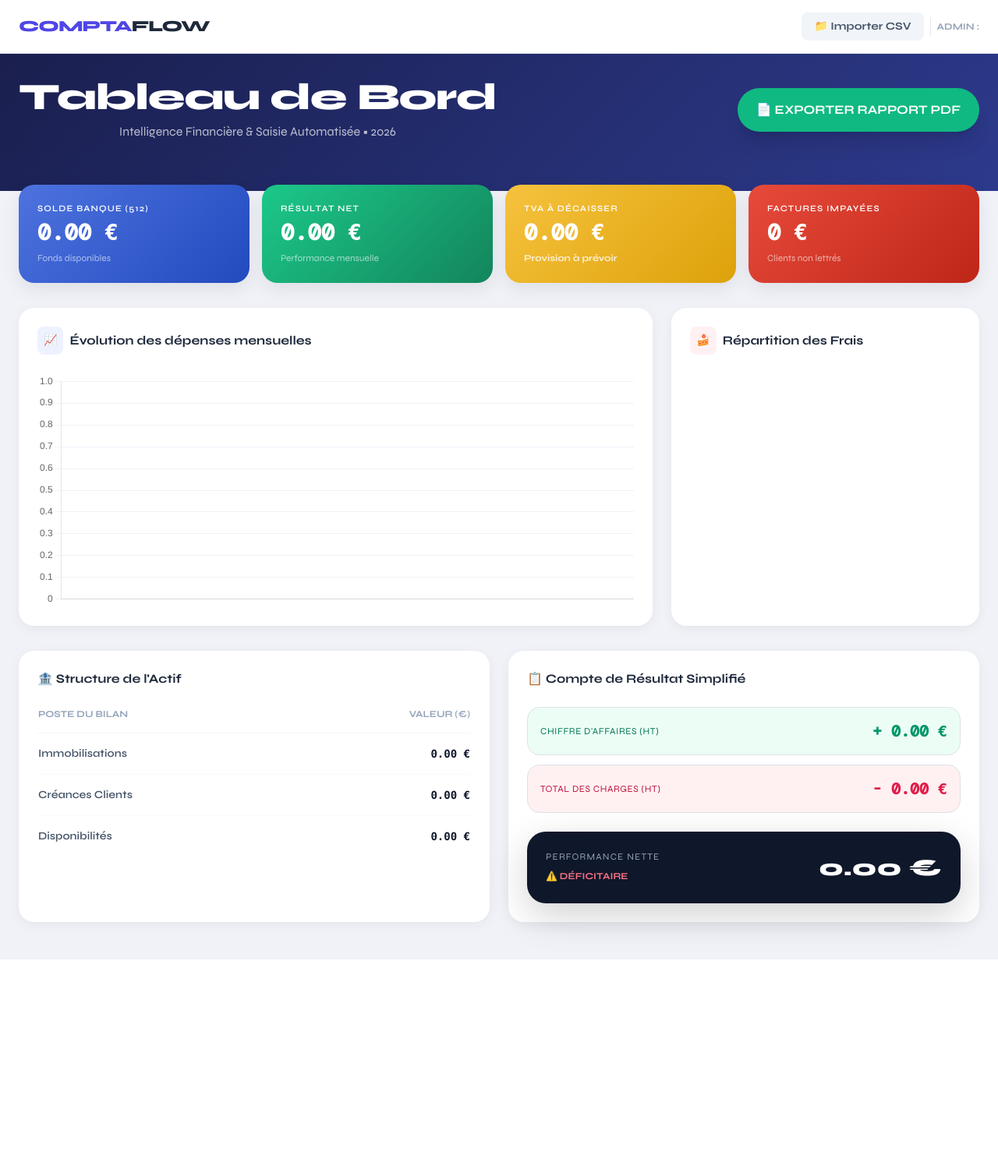
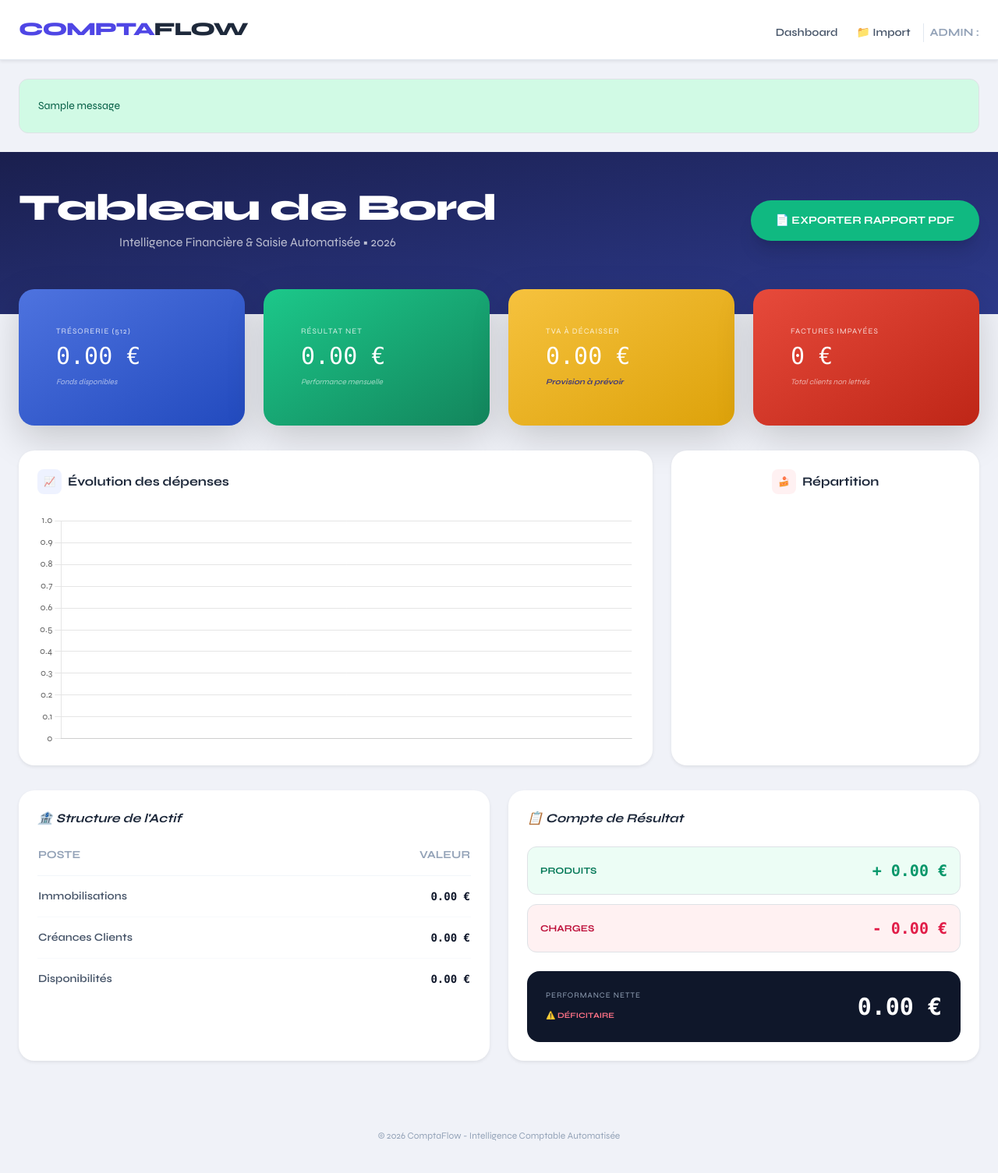
Before and after one commit to Imed7223/compta_project, a Django app: page /api/dashboard/ in a window 1280 px wide. Shown: the whole page at 78% size. Before the commit the page ends 1231 px from the top, so only its background shows below. Run offline with Django 5.2, Linux system fonts and the light colour scheme; tables that the repository leaves empty hold one stand-in row (values such as "Sample post"); one stand-in notice (Sample message) is shown; a map, chart or similar area stays blank; some libraries are stand-ins or nearby versions.

Commit message:
responsive

```diff
--- a/app_compta/templates/app_compta/dashboard.html
+++ b/app_compta/templates/app_compta/dashboard.html
@@ -1,127 +1,14 @@
-<!DOCTYPE html>
-<html lang="fr">
-<head>
-    <meta charset="UTF-8">
-    <meta name="viewport" content="width=device-width, initial-scale=1.0">
-    <title>ComptaFlow - Dashboard</title>
-
-    <link href="https://cdn.jsdelivr.net/npm/bootstrap@5.3.0/dist/css/bootstrap.min.css" rel="stylesheet">
-    <script src="https://cdn.tailwindcss.com"></script>
-
-    <style>
-        @import url('https://fonts.googleapis.com/css2?family=Syne:wght@400;600;700;800&family=DM+Mono:wght@400;500&display=swap');
-
-        :root {
-            --primary: #4e73df;
-            --success: #1cc88a;
-            --warning: #f6c23e;
-            --danger: #e74a3b;
-            --dark-blue: #1a1f4e;
-        }
-
-        body {
-            background: #f0f2f8;
-            font-family: 'Syne', sans-serif;
-            min-height: 100vh;
-        }
-
-        .navbar-custom {
-            background: white;
-            border-bottom: 1px solid #e2e8f0;
-        }
-
-        .dashboard-header {
-            background: linear-gradient(135deg, #1a1f4e 0%, #2d3a8c 100%);
-            color: white;
-            padding: 2rem 0 4rem;
-            margin-bottom: -2rem;
-        }
-
-        .card-stat {
-            border: none;
-            border-radius: 20px;
-            box-shadow: 0 8px 24px rgba(0,0,0,0.08);
-            transition: all 0.3s ease;
-            position: relative;
-            overflow: hidden;
-        }
-
-        .card-stat:hover {
-            transform: translateY(-5px);
-            box-shadow: 0 12px 30px rgba(0,0,0,0.12);
-        }
-
-        .card-stat h6 {
-            font-size: 0.7rem;
-            letter-spacing: 0.1em;
-            font-weight: 600;
-            text-transform: uppercase;
-            margin-bottom: 0.4rem;
-        }
-
-        .card-stat h2 {
-            font-family: 'DM Mono', monospace;
-            font-weight: 600;
-            font-size: 1.4rem;
-        }
-
-        @media (min-width: 768px) {
-            .card-stat h2 { font-size: 1.8rem; }
-        }
-
-        .bg-gradient-primary { background: linear-gradient(135deg, #4e73df, #224abe); color: white; }
-        .bg-gradient-success { background: linear-gradient(135deg, #1cc88a, #13855c); color: white; }
-        .bg-gradient-warning { background: linear-gradient(135deg, #f6c23e, #dda20a); color: white; }
-        .bg-gradient-danger  { background: linear-gradient(135deg, #e74a3b, #be2617); color: white; }
-
-        .card-content {
-            border: none;
-            border-radius: 20px;
-            box-shadow: 0 4px 15px rgba(0,0,0,0.05);
-            background: white;
-        }
-
-        .perf-label {
-            font-size: 0.75rem;
-            text-transform: uppercase;
-            letter-spacing: 0.05em;
-            color: #777;
-        }
-
-        .perf-value {
-            font-family: 'DM Mono', monospace;
-            font-weight: 600;
-        }
-
-        canvas { max-width: 100% !important; }
-    </style>
-</head>
-<body>
-
-    <nav class="navbar-custom py-3">
-        <div class="container mx-auto px-4 flex justify-between items-center">
-            <a href="#" class="text-lg md:text-xl font-black text-indigo-600 tracking-tighter">
-                COMPTA<span class="text-slate-800">FLOW</span>
-            </a>
-            <div class="flex items-center gap-2 md:gap-4">
-                <a href="{% url 'import_csv' %}" class="text-sm font-bold text-slate-600 hover:text-indigo-600 flex items-center gap-1">
-                    <span class="bg-slate-100 px-3 py-2 rounded-lg text-xs md:text-sm">📁 <span class="hidden sm:inline">Importer CSV</span></span>
-                </a>
-                <div class="h-6 w-[1px] bg-slate-200 hidden sm:block"></div>
-                <span class="text-xs font-bold text-slate-400 hidden md:block">ADMIN : {{ user.username }}</span>
-            </div>
-        </div>
-    </nav>
-
-    <header class="dashboard-header">
+{% extends 'base.html' %}
+{% block content %}
+<header class="dashboard-header bg-gradient-to-br from-[#1a1f4e] to-[#2d3a8c] text-white pt-10 pb-16 md:pt-12 md:pb-20 -mb-8">
     <div class="container mx-auto px-4">
-            <div class="flex flex-col md:flex-row justify-between items-center text-center md:text-left gap-4">
+        <div class="flex flex-col md:flex-row justify-between items-center text-center md:text-left gap-6">
             <div>
-                    <h1 class="text-2xl sm:text-3xl md:text-5xl font-extrabold tracking-tight">Tableau de Bord</h1>
+                <h1 class="text-2xl md:text-5xl font-extrabold tracking-tight">Tableau de Bord</h1>
                 <p class="opacity-70 mt-2 text-sm md:text-base">Intelligence Financière & Saisie Automatisée • 2026</p>
             </div>
             <div class="w-full md:w-auto">
-                    <a href="/api/ecritures/telecharger_pdf/" class="bg-emerald-500 hover:bg-emerald-600 text-white px-6 py-3 rounded-full font-bold shadow-xl transition-all transform hover:scale-105 flex items-center justify-center gap-2 text-sm md:text-base">
+                <a href="/api/ecritures/telecharger_pdf/" class="inline-flex w-full md:w-auto justify-center bg-emerald-500 hover:bg-emerald-600 text-white px-6 md:px-8 py-3 rounded-full font-bold shadow-xl transition-all transform hover:scale-105 items-center gap-2 text-sm">
                     <span>📄 EXPORTER RAPPORT PDF</span>
                 </a>
             </div>
@@ -129,75 +16,71 @@
     </div>
 </header>
 
-    <main class="container mx-auto px-4 mt-4 pb-12">
-
-        <!-- Stat Cards -->
-        <div class="grid grid-cols-2 lg:grid-cols-4 gap-3 md:gap-6 mb-6 md:mb-8">
-            <div class="card-stat bg-gradient-primary p-4 md:p-6">
-                <h6>Solde Banque (512)</h6>
-                <h2>{{ solde_banque }} €</h2>
-                <div class="mt-2 text-xs opacity-60">Fonds disponibles</div>
+<main class="container mx-auto px-4 pb-12">
+    <div class="grid grid-cols-1 sm:grid-cols-2 lg:grid-cols-4 gap-4 md:gap-6 mb-8">
+        <div class="card-stat bg-gradient-to-br from-[#4e73df] to-[#224abe] text-white p-5 md:p-6 rounded-[20px] shadow-lg">
+            <h6 class="text-[10px] uppercase tracking-widest opacity-80 mb-2">Trésorerie (512)</h6>
+            <h2 class="text-xl md:text-3xl font-mono">{{ solde_banque }} €</h2>
+            <div class="mt-2 text-[10px] opacity-60 italic">Fonds disponibles</div>
         </div>
 
-            <div class="card-stat {% if resultat.resultat_net >= 0 %}bg-gradient-success{% else %}bg-gradient-danger{% endif %} p-4 md:p-6">
-                <h6>Résultat Net</h6>
-                <h2>{{ resultat.resultat_net }} €</h2>
-                <div class="mt-2 text-xs opacity-60">Performance mensuelle</div>
+        <div class="card-stat {% if resultat.resultat_net >= 0 %}bg-gradient-to-br from-[#1cc88a] to-[#13855c]{% else %}bg-gradient-to-br from-[#e74a3b] to-[#be2617]{% endif %} text-white p-5 md:p-6 rounded-[20px] shadow-lg">
+            <h6 class="text-[10px] uppercase tracking-widest opacity-80 mb-2">Résultat Net</h6>
+            <h2 class="text-xl md:text-3xl font-mono">{{ resultat.resultat_net }} €</h2>
+            <div class="mt-2 text-[10px] opacity-60 italic">Performance mensuelle</div>
         </div>
 
-            <div class="card-stat bg-gradient-warning p-4 md:p-6">
-                <h6>TVA à Décaisser</h6>
-                <h2>{{ tva_estimee }} €</h2>
-                <div class="mt-2 text-xs opacity-80 font-bold">Provision à prévoir</div>
+        <div class="card-stat bg-gradient-to-br from-[#f6c23e] to-[#dda20a] text-white p-5 md:p-6 rounded-[20px] shadow-lg">
+            <h6 class="text-[10px] uppercase tracking-widest opacity-80 mb-2">TVA à Décaisser</h6>
+            <h2 class="text-xl md:text-3xl font-mono">{{ tva_estimee }} €</h2>
+            <div class="mt-2 text-[10px] opacity-90 font-bold italic text-indigo-900">Provision à prévoir</div>
         </div>
 
-            <div class="card-stat bg-gradient-danger p-4 md:p-6">
-                <h6>Factures Impayées</h6>
-                <h2>{{ creances_attente }} €</h2>
-                <div class="mt-2 text-xs opacity-60">Clients non lettrés</div>
+        <div class="card-stat bg-gradient-to-br from-[#e74a3b] to-[#be2617] text-white p-5 md:p-6 rounded-[20px] shadow-lg">
+            <h6 class="text-[10px] uppercase tracking-widest opacity-80 mb-2">Factures Impayées</h6>
+            <h2 class="text-xl md:text-3xl font-mono">{{ creances_attente }} €</h2>
+            <div class="mt-2 text-[10px] opacity-60 italic">Total clients non lettrés</div>
         </div>
     </div>
 
-        <!-- Graphiques -->
-        <div class="grid grid-cols-1 lg:grid-cols-3 gap-4 md:gap-6 mb-6 md:mb-8">
-            <div class="lg:col-span-2 card-content p-4 md:p-6">
-                <h4 class="font-bold text-slate-800 mb-4 md:mb-6 flex items-center gap-2 text-sm md:text-base">
-                    <span class="bg-indigo-50 text-indigo-600 p-2 rounded-lg text-sm">📈</span>
-                    Évolution des dépenses mensuelles
+    <div class="grid grid-cols-1 lg:grid-cols-3 gap-6 mb-8">
+        <div class="lg:col-span-2 bg-white p-4 md:p-6 rounded-[20px] shadow-sm">
+            <h4 class="font-bold text-slate-800 mb-6 flex items-center gap-2 text-sm md:text-base">
+                <span class="bg-indigo-50 text-indigo-600 p-2 rounded-lg text-xs">📈</span>
+                Évolution des dépenses
             </h4>
-                <div class="h-[220px] md:h-[300px] w-full">
+            <div class="h-[250px] md:h-[300px] w-full">
                 <canvas id="expenseChart"></canvas>
             </div>
         </div>
 
-            <div class="card-content p-4 md:p-6">
-                <h4 class="font-bold text-slate-800 mb-4 md:mb-6 flex items-center gap-2 text-sm md:text-base">
-                    <span class="bg-rose-50 text-rose-600 p-2 rounded-lg text-sm">🍰</span>
-                    Répartition des Frais
+        <div class="bg-white p-4 md:p-6 rounded-[20px] shadow-sm text-center">
+            <h4 class="font-bold text-slate-800 mb-6 flex items-center justify-center gap-2 text-sm md:text-base">
+                <span class="bg-rose-50 text-rose-600 p-2 rounded-lg text-xs">🍰</span>
+                Répartition
             </h4>
-                <div class="h-[220px] md:h-[300px] flex items-center justify-center">
+            <div class="h-[250px] md:h-[300px] flex items-center justify-center">
                 <canvas id="repartitionChart"></canvas>
             </div>
         </div>
     </div>
 
-        <!-- Bilan + Résultat -->
-        <div class="grid grid-cols-1 md:grid-cols-2 gap-4 md:gap-6">
-            <div class="card-content p-4 md:p-6">
-                <h4 class="font-bold text-slate-800 mb-4 md:mb-6 text-sm md:text-base">🏦 Structure de l'Actif</h4>
+    <div class="grid grid-cols-1 md:grid-cols-2 gap-6">
+        <div class="bg-white p-4 md:p-6 rounded-[20px] shadow-sm">
+            <h4 class="font-bold text-slate-800 mb-6 text-sm md:text-base italic">🏦 Structure de l'Actif</h4>
             <div class="overflow-x-auto">
-                    <table class="w-full">
+                <table class="w-full text-xs md:text-sm">
                     <thead>
                         <tr class="text-left border-b border-slate-100">
-                                <th class="pb-3 text-xs uppercase text-slate-400 font-bold">Poste du Bilan</th>
-                                <th class="pb-3 text-right text-xs uppercase text-slate-400 font-bold">Valeur (€)</th>
+                            <th class="pb-3 text-slate-400 font-bold uppercase">Poste</th>
+                            <th class="pb-3 text-right text-slate-400 font-bold uppercase">Valeur</th>
                         </tr>
                     </thead>
                     <tbody class="divide-y divide-slate-50">
                         {% for poste, montant in bilan.actif.items %}
                         <tr>
-                                <td class="py-3 text-xs md:text-sm font-semibold text-slate-600">{{ poste }}</td>
-                                <td class="py-3 text-right font-mono font-bold text-slate-900 text-xs md:text-sm">{{ montant }} €</td>
+                            <td class="py-3 font-semibold text-slate-600">{{ poste }}</td>
+                            <td class="py-3 text-right font-mono font-bold text-slate-900">{{ montant }} €</td>
                         </tr>
                         {% endfor %}
                     </tbody>
@@ -205,32 +88,28 @@
             </div>
         </div>
 
-            <div class="card-content p-4 md:p-6 flex flex-col">
-                <h4 class="font-bold text-slate-800 mb-4 md:mb-6 text-sm md:text-base">📋 Compte de Résultat Simplifié</h4>
-
+        <div class="bg-white p-4 md:p-6 rounded-[20px] shadow-sm flex flex-col">
+            <h4 class="font-bold text-slate-800 mb-6 text-sm md:text-base italic">📋 Compte de Résultat</h4>
             <div class="space-y-3 flex-grow">
-                    <div class="flex justify-between items-center p-3 md:p-4 rounded-2xl bg-emerald-50 border border-emerald-100">
-                        <span class="perf-label text-emerald-700 text-xs">Chiffre d'Affaires (HT)</span>
-                        <span class="perf-value text-emerald-600 text-base md:text-xl">+ {{ resultat.total_produits }} €</span>
+                <div class="flex justify-between items-center p-3 md:p-4 rounded-xl bg-emerald-50 border border-emerald-100">
+                    <span class="text-[10px] md:text-xs uppercase font-bold text-emerald-700">Produits</span>
+                    <span class="font-mono text-emerald-600 text-sm md:text-xl font-bold">+ {{ resultat.total_produits }} €</span>
                 </div>
-
-                    <div class="flex justify-between items-center p-3 md:p-4 rounded-2xl bg-rose-50 border border-rose-100">
-                        <span class="perf-label text-rose-700 text-xs">Total des Charges (HT)</span>
-                        <span class="perf-value text-rose-600 text-base md:text-xl">- {{ resultat.total_charges }} €</span>
+                <div class="flex justify-between items-center p-3 md:p-4 rounded-xl bg-rose-50 border border-rose-100">
+                    <span class="text-[10px] md:text-xs uppercase font-bold text-rose-700">Charges</span>
+                    <span class="font-mono text-rose-600 text-sm md:text-xl font-bold">- {{ resultat.total_charges }} €</span>
                 </div>
             </div>
 
-                <div class="mt-6 p-4 md:p-5 rounded-3xl bg-slate-900 text-white flex items-center justify-between shadow-lg">
-                    <div>
-                        <div class="text-xs uppercase tracking-widest text-slate-400 mb-1">Performance Nette</div>
-                        {% if resultat.resultat_net > 0 %}
-                        <span class="text-xs font-bold text-emerald-400">✅ BÉNÉFICIAIRE</span>
-                        {% else %}
-                        <span class="text-xs font-bold text-rose-400">⚠️ DÉFICITAIRE</span>
-                        {% endif %}
+            <div class="mt-6 p-4 md:p-5 rounded-2xl bg-slate-900 text-white flex items-center justify-between">
+                <div class="text-left">
+                    <div class="text-[8px] md:text-[10px] uppercase tracking-widest text-slate-400 mb-1">Performance Nette</div>
+                    <span class="text-[10px] font-bold {% if resultat.resultat_net > 0 %}text-emerald-400{% else %}text-rose-400{% endif %}">
+                        {% if resultat.resultat_net > 0 %}✅ BÉNÉFICIAIRE{% else %}⚠️ DÉFICITAIRE{% endif %}
+                    </span>
                 </div>
                 <div class="text-right">
-                        <div class="text-xl md:text-3xl font-black">{{ resultat.resultat_net }} €</div>
+                    <div class="text-xl md:text-3xl font-black font-mono">{{ resultat.resultat_net }} €</div>
                 </div>
             </div>
         </div>
@@ -239,6 +118,8 @@
 
 <script src="https://cdn.jsdelivr.net/npm/chart.js"></script>
 <script>
+    const chartFontConfig = { family: 'Syne', size: window.innerWidth < 768 ? 10 : 12 };
+
     const ctxLine = document.getElementById('expenseChart').getContext('2d');
     new Chart(ctxLine, {
         type: 'line',
@@ -250,10 +131,7 @@
                 borderColor: '#4e73df',
                 backgroundColor: 'rgba(78, 115, 223, 0.1)',
                 fill: true,
-                    tension: 0.4,
-                    pointRadius: 5,
-                    pointBackgroundColor: '#fff',
-                    pointBorderWidth: 3
+                tension: 0.4
             }]
         },
         options: {
@@ -261,8 +139,8 @@
             maintainAspectRatio: false,
             plugins: { legend: { display: false } },
             scales: {
-                    y: { beginAtZero: true, grid: { color: '#f0f2f8' } },
-                    x: { grid: { display: false } }
+                x: { ticks: { font: chartFontConfig } },
+                y: { ticks: { font: chartFontConfig } }
             }
         }
     });
@@ -275,8 +153,7 @@
             datasets: [{
                 data: [{% for item in repartition_charges %}{{ item.total }},{% endfor %}],
                 backgroundColor: ['#4e73df', '#1cc88a', '#36b9cc', '#f6c23e', '#e74a3b'],
-                    borderWidth: 0,
-                    hoverOffset: 20
+                borderWidth: 0
             }]
         },
         options: {
@@ -286,11 +163,10 @@
             plugins: {
                 legend: {
                     position: 'bottom',
-                        labels: { boxWidth: 10, padding: 15, font: { family: 'Syne', size: 10 } }
+                    labels: { font: chartFontConfig, boxWidth: 10 }
                 }
             }
         }
     });
 </script>
-</body>
-</html>
+{% endblock %}
--- a/app_compta/templates/base.html
+++ b/app_compta/templates/base.html
@@ -15,27 +15,27 @@
         .nav-link-custom:hover { background: rgba(78, 115, 223, 0.1); color: #4e73df !important; }
     </style>
 </head>
-<body>
+<body class="min-h-screen">
 
-    <nav class="bg-white border-b border-slate-200 shadow-sm mb-4">
-        <div class="container mx-auto px-4 py-3 flex justify-between items-center">
+    <nav class="bg-white border-b border-slate-200 shadow-sm sticky top-0 z-50">
+        <div class="container mx-auto px-4 py-3 flex flex-wrap justify-between items-center">
             <a href="{% url 'dashboard' %}" class="text-xl md:text-2xl font-black text-indigo-600 tracking-tighter">
                 COMPTA<span class="text-slate-800">FLOW</span>
             </a>
 
-            <div class="flex items-center gap-2 md:gap-6">
-                <a href="{% url 'dashboard' %}" class="nav-link-custom px-2 md:px-3 py-2 text-slate-600 font-semibold text-sm md:text-base hidden sm:block">Tableau de bord</a>
-                <a href="{% url 'import_csv' %}" class="nav-link-custom px-2 md:px-3 py-2 text-slate-600 font-semibold text-sm md:text-base">📁 <span class="hidden sm:inline">Importer CSV</span></a>
-                <div class="h-8 w-[1px] bg-slate-200 hidden sm:block"></div>
-                <span class="text-xs font-bold text-slate-400 hidden md:block">ADMIN : {{ user.username }}</span>
+            <div class="flex items-center gap-2 md:gap-6 mt-2 md:mt-0 w-full md:w-auto justify-center md:justify-end">
+                <a href="{% url 'dashboard' %}" class="nav-link-custom px-2 md:px-3 py-2 text-xs md:text-sm text-slate-600 font-semibold">Dashboard</a>
+                <a href="{% url 'import_csv' %}" class="nav-link-custom px-2 md:px-3 py-2 text-xs md:text-sm text-slate-600 font-semibold">📁 Import</a>
+                <div class="h-6 w-[1px] bg-slate-200 hidden md:block"></div>
+                <span class="text-[10px] md:text-sm font-bold text-slate-400">ADMIN : {{ user.username }}</span>
             </div>
         </div>
     </nav>
 
-    <div class="container mx-auto px-4">
+    <div class="container mx-auto px-4 mt-4">
         {% if messages %}
             {% for message in messages %}
-                <div class="p-4 mb-4 rounded-xl {% if message.tags == 'success' %}bg-emerald-100 text-emerald-800 border border-emerald-200{% else %}bg-rose-100 text-rose-800 border border-rose-200{% endif %}">
+                <div class="p-4 mb-4 rounded-xl text-sm {% if message.tags == 'success' %}bg-emerald-100 text-emerald-800 border border-emerald-200{% else %}bg-rose-100 text-rose-800 border border-rose-200{% endif %}">
                     {{ message }}
                 </div>
             {% endfor %}
@@ -43,11 +43,10 @@
     </div>
 
     <main>
-        {% block content %}
-        {% endblock %}
+        {% block content %}{% endblock %}
     </main>
 
-    <footer class="text-center py-10 text-slate-400 text-xs">
+    <footer class="text-center py-10 text-slate-400 text-[10px] md:text-xs">
         &copy; 2026 ComptaFlow - Intelligence Comptable Automatisée
     </footer>
 
```
Also changed, not shown: app_compta/templates/app_compta/import_csv.html (+20 -13 lines), app_compta/templates/registration/login.html (deleted). Lines whose indentation alone changed are shown as unchanged.
